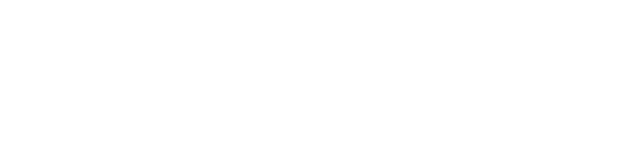
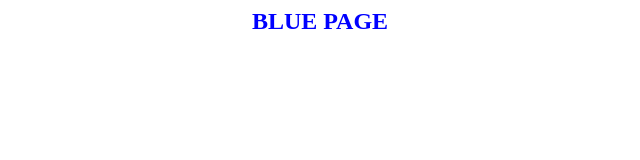
Before and after one commit to jeongmin1234/cicdtest, a plain HTML site: page index.html in a window 1280 px wide. Shown: the whole page, without its empty margins (320-960 px from the left). Drawn offline with Linux system fonts and the light colour scheme.

Commit message:
Update index.html

```diff
--- a/index.html
+++ b/index.html
@@ -1,5 +1,5 @@
 <center>
   <h2>
-    <font color=bule
+    <font color="blue">BLUE PAGE</font>
   </h2>
 </center>
```
